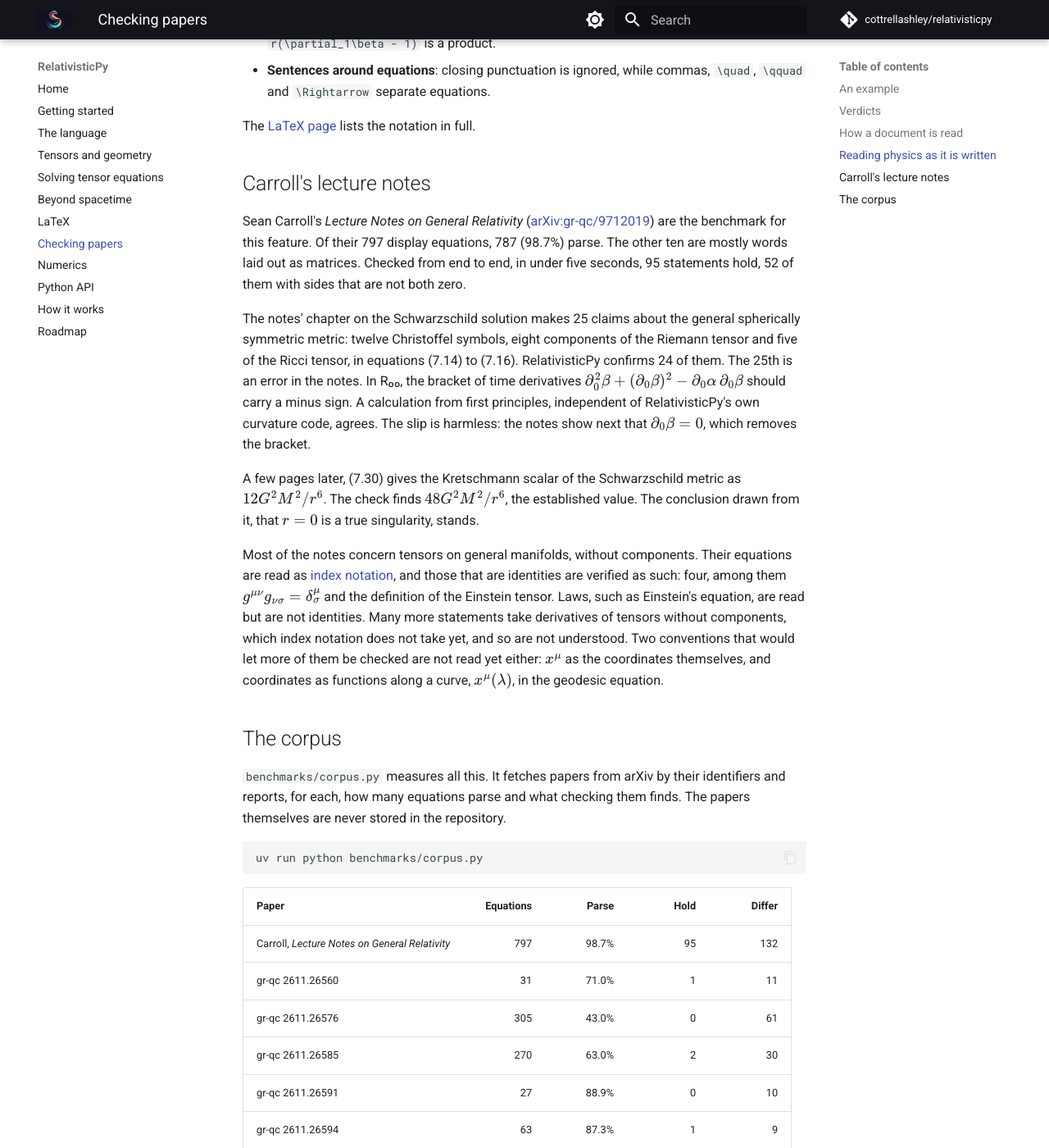
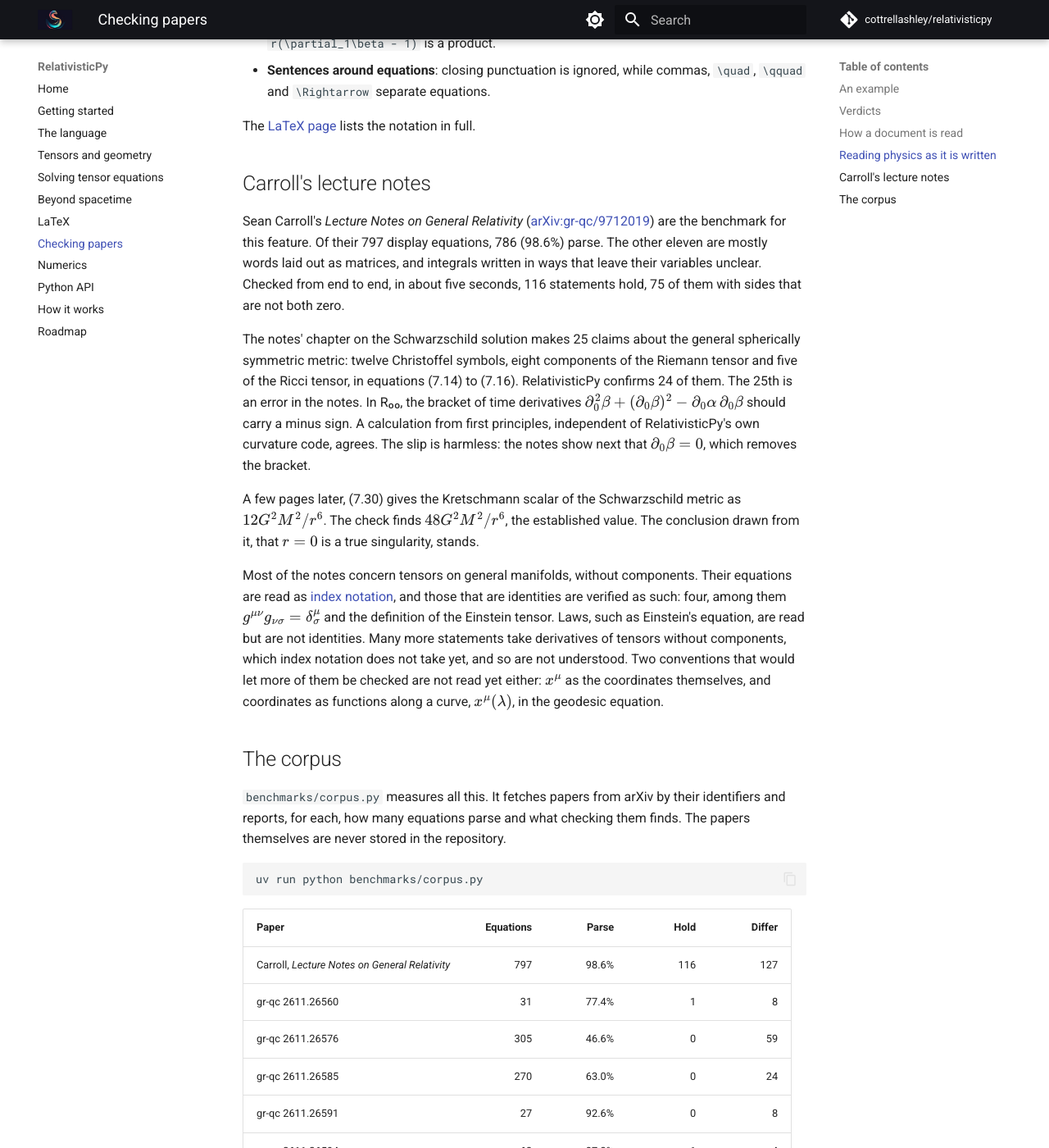
Before and after one commit to cottrellashley/relativisticpy, an MkDocs documentation site: the page built from docs/checking.md, in a window 1280 px wide and 1400 px high, scrolled down 2963 px. Shown: the whole window at 82% size. Built offline with MkDocs 1.6.1 and Material for MkDocs 9.7.7, drawn with Linux system fonts in a browser that asks for light colours; comment, search, counter and statistics services are not loaded.

Commit message:
Give the benchmark's numbers as they are now, and say what changed
Carroll's notes: 786 of 797 equations parse, and 116 statements hold, 75 with
sides that are not both zero, up from 52. Fewer hold vacuously, since
misread powers and derivatives along paths no longer make both sides zero.
The corpus table is regenerated from benchmarks/corpus.py, and the changelog
describes the behaviour the fixes settled.

Co-Authored-By: Claude Opus 5.5 <noreply@anthropic.com>

```diff
--- a/docs/checking.md
+++ b/docs/checking.md
@@ -124,10 +124,11 @@ The [LaTeX page](latex.md#notation-from-papers) lists the notation in full.
 
 Sean Carroll's *Lecture Notes on General Relativity*
 ([arXiv:gr-qc/9712019](https://arxiv.org/abs/gr-qc/9712019)) are the
-benchmark for this feature. Of their 797 display equations, 787 (98.7%)
-parse. The other ten are mostly words laid out as matrices. Checked from end
-to end, in under five seconds, 95 statements hold, 52 of them with sides that
-are not both zero.
+benchmark for this feature. Of their 797 display equations, 786 (98.6%)
+parse. The other eleven are mostly words laid out as matrices, and integrals
+written in ways that leave their variables unclear. Checked from end to end, in
+about five seconds, 116 statements hold, 75 of them with sides that are not both
+zero.
 
 The notes' chapter on the Schwarzschild solution makes 25 claims about the
 general spherically symmetric metric: twelve Christoffel symbols, eight
@@ -167,13 +168,13 @@ uv run python benchmarks/corpus.py
 
 | Paper | Equations | Parse | Hold | Differ |
 |---|---:|---:|---:|---:|
-| Carroll, *Lecture Notes on General Relativity* | 797 | 98.7% | 95 | 132 |
-| gr-qc 2611.26560 | 31 | 71.0% | 1 | 11 |
-| gr-qc 2611.26576 | 305 | 43.0% | 0 | 61 |
-| gr-qc 2611.26585 | 270 | 63.0% | 2 | 30 |
-| gr-qc 2611.26591 | 27 | 88.9% | 0 | 10 |
-| gr-qc 2611.26594 | 63 | 87.3% | 1 | 9 |
-| gr-qc 2611.26620 | 47 | 72.3% | 0 | 8 |
+| Carroll, *Lecture Notes on General Relativity* | 797 | 98.6% | 116 | 127 |
+| gr-qc 2611.26560 | 31 | 77.4% | 1 | 8 |
+| gr-qc 2611.26576 | 305 | 46.6% | 0 | 59 |
+| gr-qc 2611.26585 | 270 | 63.0% | 0 | 24 |
+| gr-qc 2611.26591 | 27 | 92.6% | 0 | 8 |
+| gr-qc 2611.26594 | 63 | 87.3% | 1 | 4 |
+| gr-qc 2611.26620 | 47 | 74.5% | 0 | 10 |
 
 The recent papers lean on their own notation, from physics packages to
 macros built on TeX internals, so they are where the language grows next.
```
Also changed, not shown: CHANGELOG.md (+23 -8 lines), README.md (+1 -1 lines), docs/roadmap.md (+1 -1 lines).
